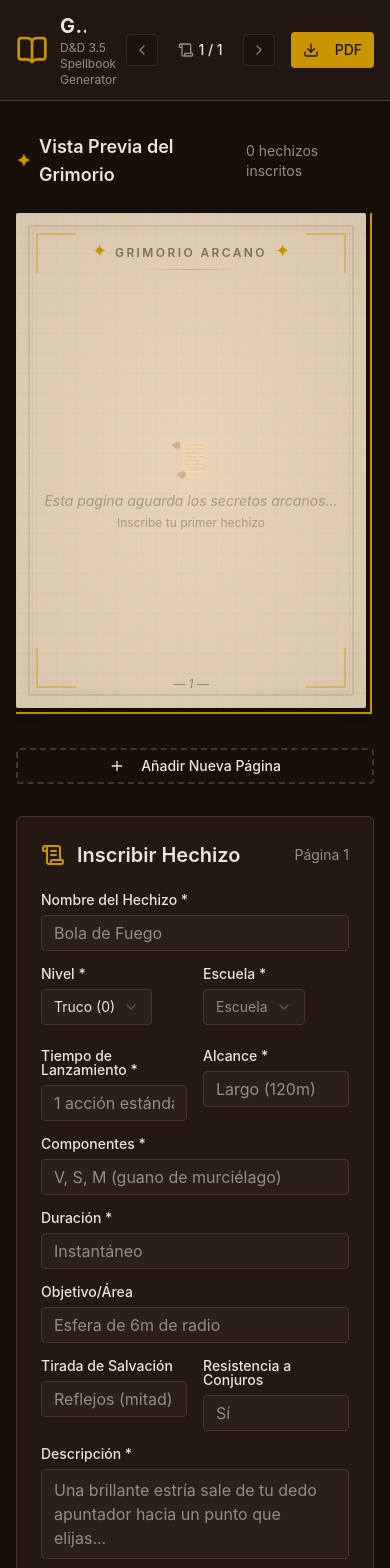
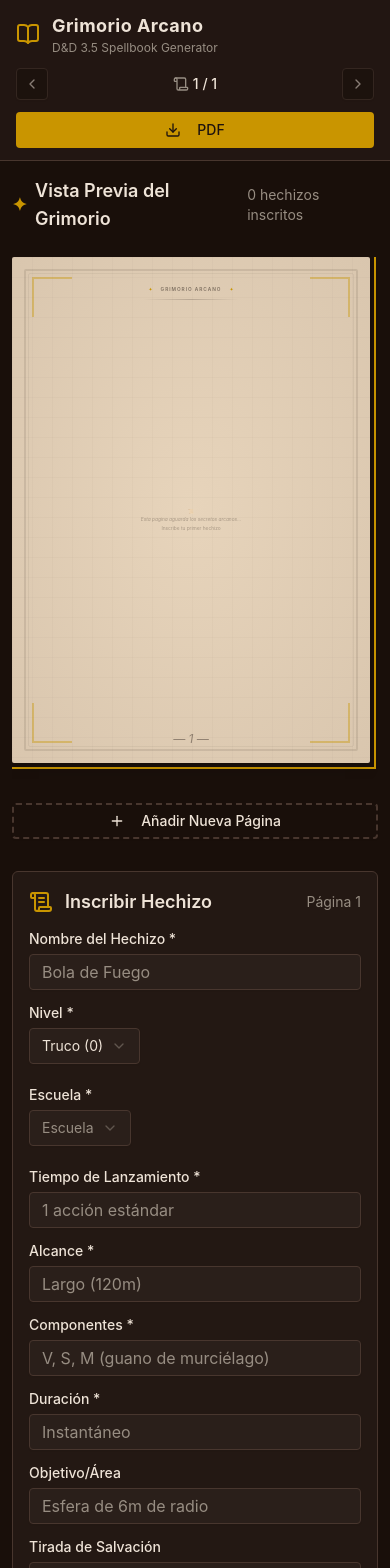
Before and after one commit to Algol95/ScrollSpell-DnD3.5, a React (Vite) app: page / in a window 390 px wide. Shown: the top 1568 px of the page. Built offline with nearby package versions, Linux system fonts and the light colour scheme.

Commit message:
feat: mejorar diseño responsivo y tipografía en componentes de la aplicación

```diff
--- a/src/App.css
+++ b/src/App.css
@@ -189,3 +189,48 @@
     page-break-after: auto;
   }
 }
+
+/* Responsive page typography (solo pantalla, no impresión) */
+@media (max-width: 640px) {
+  .grimorio-page {
+    /* Escala general menor en móvil para que la vista previa se acerque al PDF */
+    font-size: 0.6rem;
+  }
+
+  .grimorio-page h1 {
+    font-size: 0.6rem;
+  }
+
+  .grimorio-page h2,
+  .grimorio-page h3,
+  .grimorio-page h4 {
+    font-size: 0.45rem;
+  }
+
+  .grimorio-page p,
+  .grimorio-page span,
+  .grimorio-page li {
+    font-size: 0.3rem;
+    margin-top: 0.05rem;
+    margin-bottom: 0.05rem;
+  }
+
+  /* Comprimir espacios verticales entre bloques en la página del grimorio */
+  .grimorio-page .grid {
+    row-gap: 0.05rem;
+  }
+
+  .grimorio-page .mb-4 {
+    margin-bottom: 0.05rem;
+  }
+
+  .grimorio-page .mb-3 {
+    margin-bottom: 0.05rem;
+  }
+
+  /* Reducir visualmente el glifo en móviles */
+  .grimorio-page svg {
+    transform: scale(0.8);
+    transform-origin: center;
+  }
+}
--- a/src/App.tsx
+++ b/src/App.tsx
@@ -205,7 +205,7 @@ export function App() {
         isGeneratingPDF={isGeneratingPDF}
       />
 
-      <main className="max-w-7xl mx-auto px-4 py-8">
+      <main className="max-w-7xl mx-auto px-3 sm:px-4 py-4 sm:py-8">
         <div className="grid grid-cols-1 lg:grid-cols-2 gap-8">
           <div className="space-y-6">
             <div className="flex items-center justify-between">
--- a/src/components/Form.tsx
+++ b/src/components/Form.tsx
@@ -120,10 +120,10 @@ export function Form({
   };
 
   return (
-    <div className="bg-card border border-border rounded-lg p-6">
-      <div className="flex items-center gap-3 mb-6">
+    <div className="bg-card border border-border rounded-lg p-4 sm:p-6">
+      <div className="flex items-center gap-3 mb-4 sm:mb-6">
         <ScrollText className="h-6 w-6 text-gold" />
-        <h2 className="text-xl font-semibold text-foreground">
+        <h2 className="text-lg sm:text-xl font-semibold text-foreground">
           {editingMeta ? "Editar Hechizo" : "Inscribir Hechizo"}
         </h2>
         <span className="ml-auto text-sm text-muted-foreground">
@@ -146,7 +146,7 @@ export function Form({
           />
         </div>
 
-        <div className="grid grid-cols-2 gap-4">
+        <div className="grid grid-cols-1 md:grid-cols-2 gap-4">
           <div className="space-y-2">
             <Label htmlFor="level" className="text-foreground">
               Nivel *
@@ -190,7 +190,7 @@ export function Form({
           </div>
         </div>
 
-        <div className="grid grid-cols-2 gap-4">
+        <div className="grid grid-cols-1 md:grid-cols-2 gap-4">
           <div className="space-y-2">
             <Label htmlFor="castingTime" className="text-foreground">
               Tiempo de Lanzamiento *
@@ -271,7 +271,7 @@ export function Form({
           />
         </div>
 
-        <div className="grid grid-cols-2 gap-4">
+        <div className="grid grid-cols-1 md:grid-cols-2 gap-4">
           <div className="space-y-2">
             <Label htmlFor="savingThrow" className="text-foreground">
               Tirada de Salvación
--- a/src/components/Header.tsx
+++ b/src/components/Header.tsx
@@ -64,10 +64,10 @@ export function Header({
   return (
     <header className="sticky top-0 z-50 bg-card/95 backdrop-blur-sm border-b border-border">
       <div className="max-w-7xl mx-auto px-4 py-3">
-        <div className="flex items-center justify-between gap-4">
+        <div className="flex flex-col gap-3 sm:flex-row sm:items-center sm:justify-between">
           {/* Logo and Title */}
           <div className="flex items-center gap-3 min-w-0">
-            <BookOpen className="h-8 w-8 text-gold shrink-0" />
+            <BookOpen className="h-6 w-6 sm:h-8 sm:w-8 text-gold shrink-0" />
             <div className="min-w-0">
               {isEditing ? (
                 <div className="flex items-center gap-2">
@@ -93,7 +93,7 @@ export function Header({
                   className="flex items-center gap-2 group cursor-pointer"
                   onClick={() => setIsEditing(true)}
                 >
-                  <h1 className="text-xl font-bold text-foreground tracking-wide truncate">
+                  <h1 className="text-lg sm:text-xl font-bold text-foreground tracking-wide truncate">
                     {title}
                   </h1>
                   <Pencil className="h-4 w-4 text-muted-foreground opacity-0 group-hover:opacity-100 transition-opacity shrink-0" />
@@ -105,7 +105,7 @@ export function Header({
             </div>
           </div>
 
-          <div className="flex items-center gap-2">
+          <div className="flex items-center gap-2 justify-between sm:justify-center">
             <Button
               variant="outline"
               size="icon"
@@ -116,14 +116,14 @@ export function Header({
               <ChevronLeft className="h-4 w-4 shrink-0" />
             </Button>
 
-            <div className="flex items-center gap-1 px-3">
+            <div className="flex items-center gap-1 px-2 sm:px-3">
               <Scroll className="h-4 w-4 text-muted-foreground shrink-0" />
               <span className="text-sm text-foreground font-medium whitespace-nowrap">
                 {currentPage} / {totalPages}
               </span>
             </div>
 
-            <div className="hidden md:flex items-center gap-1">
+            <div className="hidden md:flex items-center gap-1 flex-wrap">
               {Array.from({ length: Math.min(totalPages, 7) }, (_, i) => {
                 let pageNum: number;
                 if (totalPages <= 7) {
@@ -164,7 +164,7 @@ export function Header({
           <Button
             onClick={onGeneratePDF}
             disabled={isGeneratingPDF}
-            className="bg-gold text-ink hover:bg-gold/90"
+            className="bg-gold text-ink hover:bg-gold/90 w-full sm:w-auto justify-center"
           >
             <Download className="h-4 w-4 mr-2 shrink-0" />
             <span className="hidden sm:inline">
--- a/src/components/Page.tsx
+++ b/src/components/Page.tsx
@@ -28,7 +28,7 @@ export function Page({
 
   return (
     <div
-      className="relative bg-parchment rounded-sm shadow-lg overflow-hidden group/page"
+      className="relative bg-parchment rounded-sm shadow-lg overflow-hidden group/page grimorio-page"
       style={{
         aspectRatio: "210 / 297",
         backgroundImage: `
```
